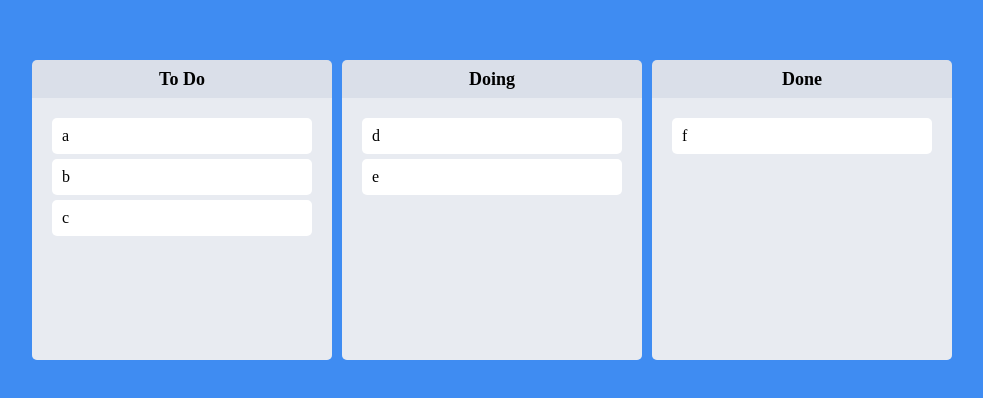
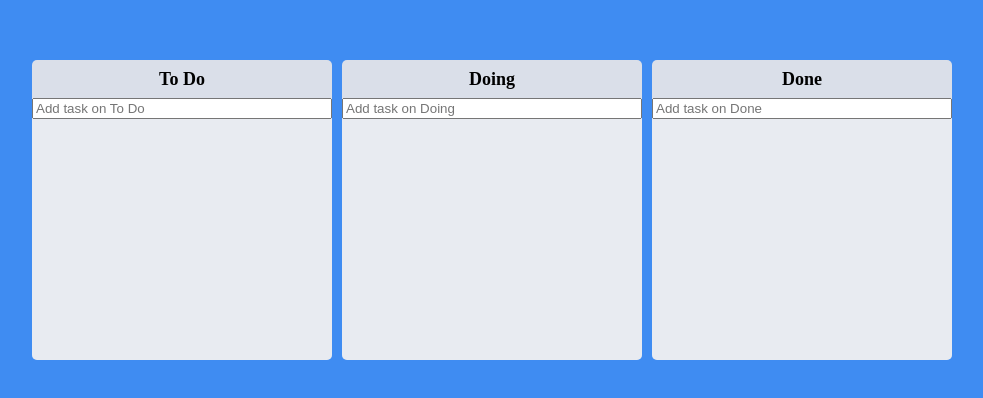
Before and after one commit to parispoly137/react-trello, a React (Create React App) app: page / in a window 1280 px wide. Shown: the part 190-588 px from the top of the page, without its empty margins (148-1131 px from the left). Built offline with nearby package versions, Linux system fonts and the light colour scheme.

Commit message:
Tasks
useRecoilState, useForm

```diff
--- a/package.json
+++ b/package.json
@@ -15,6 +15,7 @@
     "react": "^18.2.0",
     "react-beautiful-dnd": "^13.1.1",
     "react-dom": "^18.2.0",
+    "react-hook-form": "^7.43.5",
     "react-is": "^18.2.0",
     "react-scripts": "5.0.1",
     "recoil": "^0.7.7",
--- a/src/App.tsx
+++ b/src/App.tsx
@@ -26,7 +26,7 @@
 
   // ★ drag가 끝났을 때 실행할 함수
   const onDragEnd = (info: DropResult) => {
-    const { draggableId, destination, source } = info;
+    const { destination, source } = info;
 
     if (!destination) return;
 
@@ -34,8 +34,10 @@
     if (destination.droppableId === source.droppableId) {
       setToDos((allBoards) => {
         const copyBoard = [...allBoards[source.droppableId]]; // 깊은 복사
+        // 삭제할 요소를 따로 object로 grab 한 뒤에 나중에 붙이는 방식
+        const taskObj = copyBoard[source.index];
         copyBoard.splice(source.index, 1); // 대상을 제거
-        copyBoard.splice(destination.index, 0, draggableId); // 대상을 원하는 위치에 추가
+        copyBoard.splice(destination.index, 0, taskObj); // 대상을 원하는 위치에 추가
 
         // 원래의 객체 형태로 return
         return {
@@ -49,11 +51,12 @@
     if (destination.droppableId !== source.droppableId) {
       setToDos((allBoards) => {
         const sourceBoard = [...allBoards[source.droppableId]]; // 시작 보드 ~ 깊은 복사
+        const taskObj = sourceBoard[source.index];
         const destinationBoard = [...allBoards[destination.droppableId]]; // 목표 보드 ~ 깊은 복사
 
         // 시작 보드에서 제거 후, 목표 보드에 해당 요소 추가
         sourceBoard.splice(source.index, 1);
-        destinationBoard.splice(destination.index, 0, draggableId);
+        destinationBoard.splice(destination.index, 0, taskObj);
 
         // 객체 형태 리턴
         return {
--- a/src/atoms.tsx
+++ b/src/atoms.tsx
@@ -1,14 +1,22 @@
 import { atom } from "recoil";
 
-interface IToDo {
-  [key: string]: string[]; // key는 대괄호로
+// To Do에 들어갈 key들에 대한 타입 설정
+export interface IToDo {
+  id: number;
+  text: string;
 }
 
-export const toDoState = atom<IToDo>({
+// toDoState는 To Do 객체를 요소로 담는 배열 객체
+interface IToDoState {
+  [key: string]: IToDo[]; // key는 대괄호로
+}
+
+export const toDoState = atom<IToDoState>({
   key: "toDo",
+  // <{[key: string]: {id: number, text: string}[]}>
   default: {
-    "To Do": ["a", "b", "c"], // 띄어쓰기가 있으면 큰 따옴표
-    Doing: ["d", "e"],
-    Done: ["f"],
+    "To Do": [], // 띄어쓰기가 있으면 큰 따옴표
+    Doing: [],
+    Done: [],
   },
 });
--- a/src/components/Board.tsx
+++ b/src/components/Board.tsx
@@ -1,6 +1,9 @@
 import { Droppable } from "react-beautiful-dnd";
 import styled from "styled-components";
+import { useForm } from "react-hook-form";
 import DraggableCard from "./DraggableCard";
+import { IToDo, toDoState } from "../atoms";
+import { useSetRecoilState } from "recoil";
 
 const Wrapper = styled.ul`
   width: 300px;
@@ -40,16 +43,59 @@
   transition: background-color 0.3s ease-in-out;
 `;
 
+const Form = styled.form`
+  width: 100%;
+  input {
+    width: 100%;
+  }
+`;
+
 interface IBoards {
-  toDos: string[];
+  toDos: IToDo[];
   boardId: string;
 }
 
+// useForm에 지정할 input의 변수 타입 설정
+interface IForm {
+  toDo: string;
+}
+
 export default function Board({ toDos, boardId }: IBoards) {
+  // recoil ~ useSetRecoilState
+  const setToDos = useSetRecoilState(toDoState);
+  // useForm
+  const { register, handleSubmit, setValue } = useForm<IForm>();
+
+  // handleSubmit이 유효한 경우
+  const onValid = ({ toDo }: IForm) => {
+    // to Do 로 들어갈 새로운 항목
+    const newToDo = {
+      id: Date.now(),
+      text: toDo,
+    };
+    // setToDos를 통해 새로운 요소 추가
+    setToDos((allBoards) => {
+      return {
+        ...allBoards,
+        [boardId]: [newToDo, ...allBoards[boardId]], // 기존의 보드에 새로운 To Do를 추가
+      };
+    });
+    // 입력창 초기화
+    setValue("toDo", "");
+  };
+
   return (
     // Droppable ~ droppableId 필수
     <Wrapper>
       <Title>{boardId}</Title>
+      {/* Form + input 세팅 */}
+      <Form onSubmit={handleSubmit(onValid)}>
+        <input
+          {...register("toDo", { required: true })}
+          type='text'
+          placeholder={`Add task on ${boardId}`}
+        />
+      </Form>
       <Droppable droppableId={boardId}>
         {/* Droppable에는 제공되는 props 존재-> children에 설정 */}
         {(provided, snapshot) => (
@@ -61,7 +107,12 @@
           >
             {toDos.map((todo, index) => (
               // 컴포넌트 분리 및 props 전달
-              <DraggableCard key={todo} todo={todo} index={index} />
+              <DraggableCard
+                key={todo.id}
+                index={index}
+                toDoId={todo.id}
+                toDoText={todo.text}
+              />
             ))}
             {/* drag할 때, droppable의 영역이 변하지 않게 설정 */}
             {provided.placeholder}
--- a/src/components/DraggableCard.tsx
+++ b/src/components/DraggableCard.tsx
@@ -2,10 +2,13 @@
 import { Draggable } from "react-beautiful-dnd";
 import styled from "styled-components";
 
+// 타입 직접 지정
 const Card = styled.div<{ isDragging: boolean }>`
   border-radius: 5px;
   margin-bottom: 5px;
   padding: 10px;
+
+  // props 값에 따라 색상 및 그림자
   background-color: ${(props) =>
     props.isDragging ? "#d0e8ff" : props.theme.cardColor};
   box-shadow: ${(props) =>
@@ -14,24 +17,25 @@
 
 // 타입 선언
 interface IDraggableProps {
-  todo: string;
+  toDoId: number;
+  toDoText: string;
   index: number;
 }
 
-function DraggableCard({ todo, index }: IDraggableProps) {
+function DraggableCard({ toDoId, toDoText, index }: IDraggableProps) {
   return (
     // Draggable ~ draggableId, index 필수
-    <Draggable draggableId={todo} index={index}>
+    <Draggable draggableId={toDoId + ""} index={index}>
       {/* Draggable에는 제공되는 props 존재-> children에 설정 */}
       {(provided, snapshot) => (
         <Card
-          isDragging={snapshot.isDragging}
+          isDragging={snapshot.isDragging} // drag 중인지 여부
           ref={provided.innerRef}
           // 아래 2개의 props가 모두 있어야 요소를 컨트롤할 수 있다.
           {...provided.draggableProps} // controls the movement of the draggable
           {...provided.dragHandleProps} // drag handle
         >
-          {todo}
+          {toDoText}
         </Card>
       )}
     </Draggable>
```
Also changed, not shown: .pnp.cjs, 1 other file (tests, documents, lock files or other folders).
